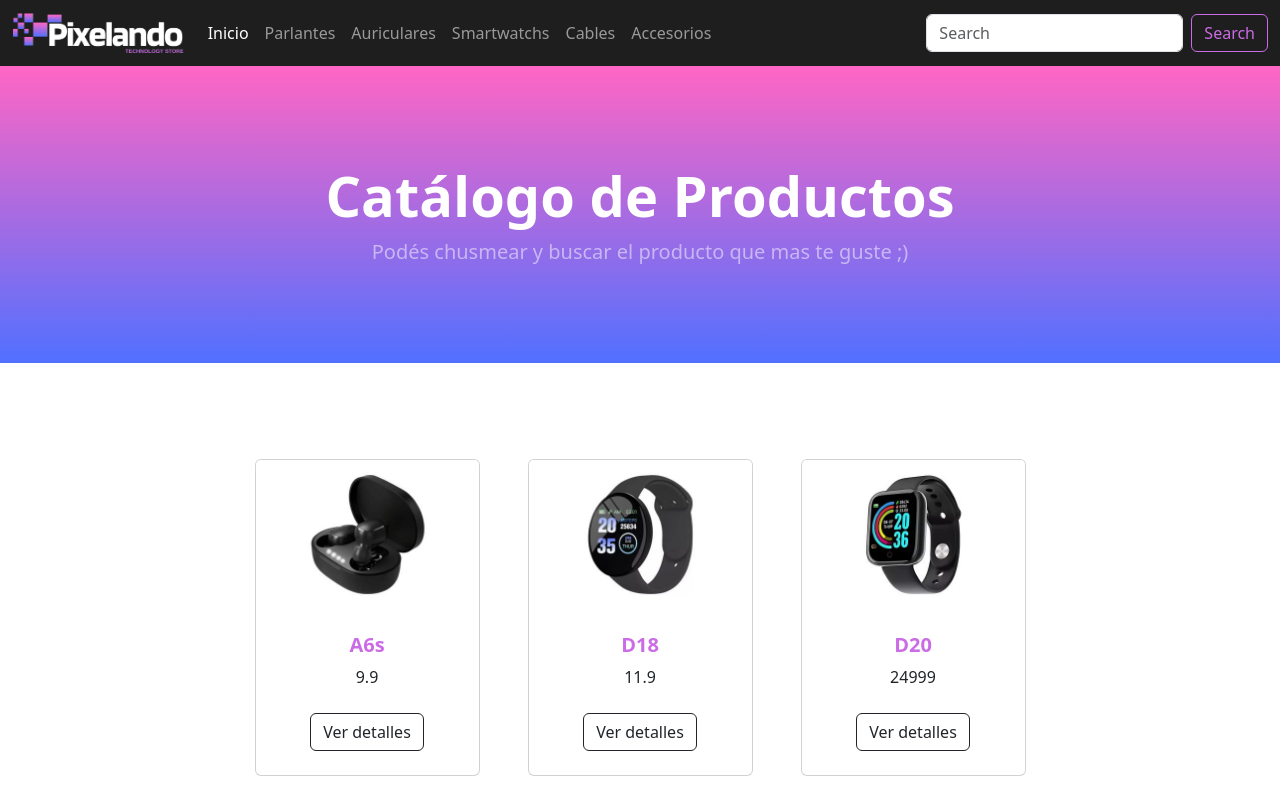
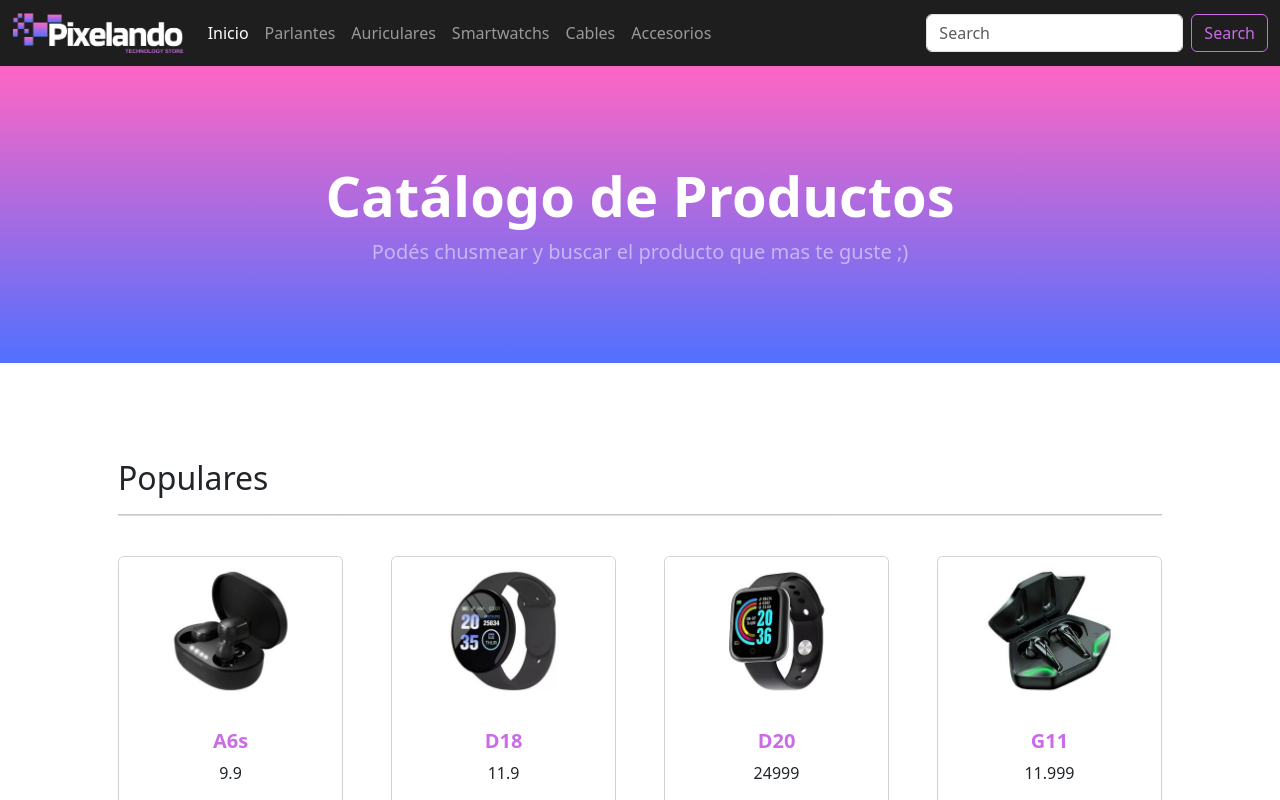
Before and after one commit to johaco/Pixelando-App, a React (Vite) app: page / in a window 1280 px wide. Shown: the top 800 px of the page. Built offline with nearby package versions, Linux system fonts and the light colour scheme; the HTML template or start-up script is replaced by a standard one.

Commit message:
agregamos el componente SearchBar.jsx

```diff
--- a/src/components/Navbar.jsx
+++ b/src/components/Navbar.jsx
@@ -1,4 +1,5 @@
 import { useState } from "react";
+import { SearchBar } from "./SearchBar";
 
 export const Navbar = () => {
 
@@ -40,17 +41,7 @@ export const Navbar = () => {
               }
 
             </ul>
-            <form className="d-flex" role="search">
-              <input
-                className="form-control me-2 form-control-tech"
-                type="search"
-                placeholder="Search"
-                aria-label="Search"
-              />
-              <button className="search-tech btn btn-outline-success" type="submit">
-                Search
-              </button>
-            </form>
+           <SearchBar/>
           </div>
         </div>
       </nav>
--- a/src/components/PopularProducts.jsx
+++ b/src/components/PopularProducts.jsx
@@ -5,6 +5,8 @@ export const PopularProducts = () => {
   return (
     <section className="py-5">
       <div className="container px-4 px-lg-5 mt-5">
+      <h2 className="text-start title-product-tech">Populares</h2>
+      <hr className="line-tech"/>
         <div className="row gx-4 gx-lg-5 row-cols-2 row-cols-md-3 row-cols-xl-4 justify-content-center">
           {products.map(({image, name, price, popular}, index) => (
             popular && (
--- /dev/null
+++ b/src/components/SearchBar.jsx
@@ -0,0 +1,15 @@
+export const SearchBar = () => {
+  return (
+    <form className="d-flex" role="search">
+    <input
+      className="form-control me-2 form-control-tech"
+      type="search"
+      placeholder="Search"
+      aria-label="Search"
+    />
+    <button className="search-tech btn btn-outline-success" type="submit">
+      Search
+    </button>
+  </form>
+  )
+}
--- a/src/data/products.js
+++ b/src/data/products.js
@@ -31,7 +31,7 @@ export const products = [
         price: 11.999,
         image: "/public/products/g11.jpg",
         description: "Xiaomi Redmi Note 12 Pro 5G (Onyx Gray, 128 GB)",
-        popular: false,
+        popular: true,
 
     },
     {
@@ -40,7 +40,7 @@ export const products = [
         price: 16.200,
         image: "/public/products/x7.jpg",
         description: "Xiaomi Redmi Note 12 Pro 5G (Onyx Gray, 128 GB)",
-        popular: false,
+        popular: true,
     },
 ]
 
--- a/src/styles/custom.css
+++ b/src/styles/custom.css
@@ -27,6 +27,19 @@ nav .logo-tech {
 header {
   background: linear-gradient(to top, #5170ff, #ff66c4);
   margin-top: 65.99px;
+}
+
+/* POPULAR PRODUCTS SECTION */
+
+.title-product-tech {
+    color: #212529 !important;
+}
+
+.line-tech{
+    background-image: linear-gradient(to right, #5170ff, #ff66c4) !important;
+    height: 2px !important;
+    width: 100% !important;
+    margin-bottom: 40px !important;
 }
 
 /* PRODUCT CARD */
```
